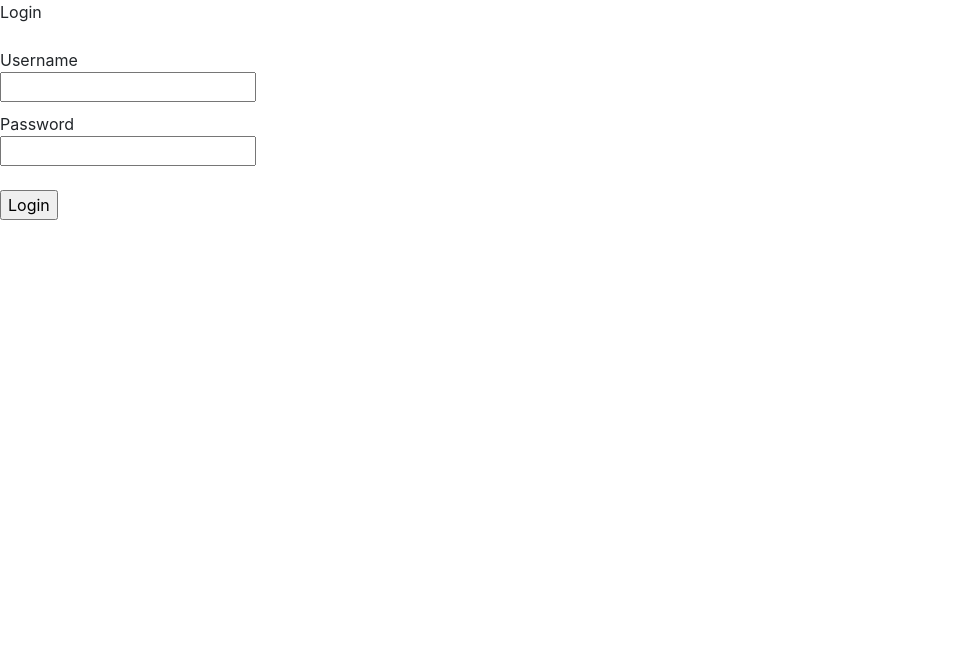
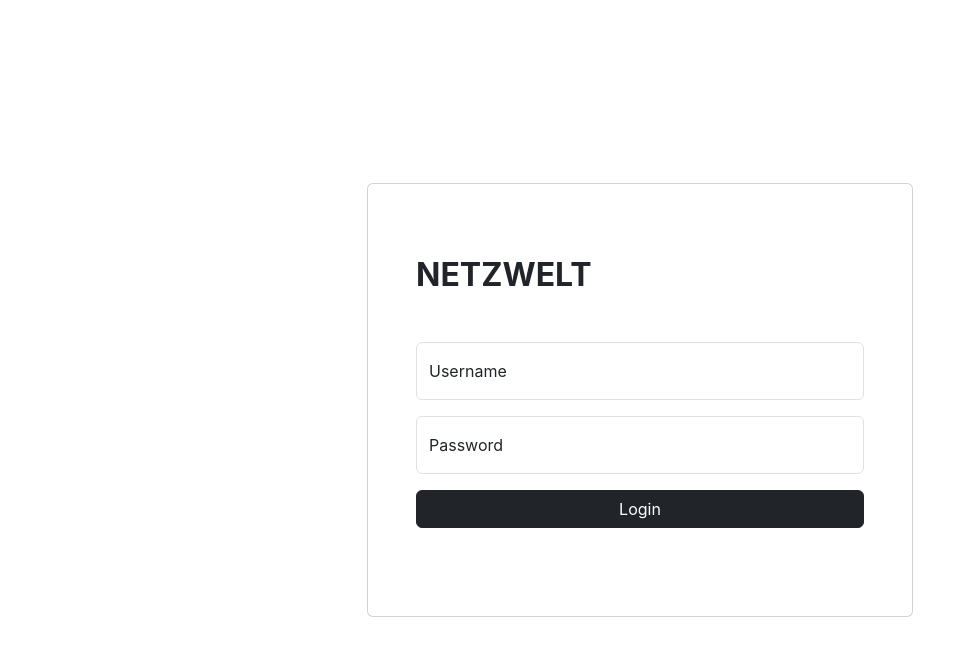
Before and after one commit to Hasmere/netzwelt-react, a React (Create React App) app in the folder netzwelt/: page /login in a window 1280 px wide. Shown: the top 656 px of the page, without its empty margins (0-976 px from the left). Built offline with nearby package versions, Linux system fonts and the light colour scheme; the HTML template or start-up script is replaced by a standard one.

Commit message:
Build UI/UX and axios for login page

```diff
--- a/netzwelt/src/components/login/index.js
+++ b/netzwelt/src/components/login/index.js
@@ -1,5 +1,7 @@
 import React, { useState } from 'react';
 import { useNavigate } from 'react-router-dom';
+import { setUserSession } from '../../utils/common';
+import axios from 'axios';
 
 const Login = props => {
   const history = useNavigate();
@@ -8,24 +10,66 @@ const Login = props => {
   const [error, setError] = useState(null);
   const [loading, setLoading] = useState(false);
 
-  // handle button click of login form
   const handleLogin = () => {
-    history('/dashboard');
-  }
+    setError(null);
+    setLoading(true);
+
+    const requestData = {
+      username: username.value,
+      password: password.value
+    };
+
+    axios.post(
+      'https://cors-anywhere.herokuapp.com/https://netzwelt-devtest.azurewebsites.net/Account/SignIn',
+      requestData,
+      {
+        headers: {
+          'Content-Type': 'application/json',
+          'Accept': 'text/plain'
+        }
+      }
+    ).then(response => {
+      setLoading(false);
+      setUserSession(response.data.displayName, response.data.roles, response.data.username);
+      history('/');
+    }).catch(error => {
+      setLoading(false);
+      console.log(error);
+      if (error.response && error.response.status === 404) {
+        setError(error.response.data.message);
+      } else {
+        setError("Something went wrong. Please try again later.");
+      }
+    });
+  };
 
   return (
-    <div>
-      Login<br /><br />
-      <div>
-        Username<br />
-        <input type="text" {...username} autoComplete="new-password" />
+    <div className="vh-100 d-flex justify-content-center align-items-center">
+      <div className="container">
+        <div className="row d-flex justify-content-center">
+          <div className="col-12 col-md-8 col-lg-6">
+            <div className="card bg-white">
+              <div className="card-body p-5">
+                <form className="mb-3 mt-md-4">
+                  <h2 className="fw-bold text-uppercase mb-4">Netzwelt</h2>
+                    {error && <><small style={{ color: 'red' }}>{error}</small><br /></>}<br />
+                    <div className="form-floating mb-3">
+                        <input type="text" {...username} className="form-control" id="floatingInput" placeholder="Username" autoComplete="on"/>
+                        <label htmlFor="floatingInput">Username</label>
+                    </div>
+                    <div className="form-floating mb-3">
+                        <input type="password" {...password} className="form-control" id="floatingPassword" placeholder="Password" autoComplete="on" />
+                        <label htmlFor="floatingPassword">Password</label>
+                    </div>
+                    <div className="d-grid">
+                        <input type="button" className="btn btn-dark" value={loading ? 'Loading...' : 'Login'} onClick={handleLogin} disabled={loading} /><br />
+                    </div>
+                </form>
+              </div>
+            </div>
+          </div>
+        </div>
       </div>
-      <div style={{ marginTop: 10 }}>
-        Password<br />
-        <input type="password" {...password} autoComplete="new-password" />
-      </div>
-      {error && <><small style={{ color: 'red' }}>{error}</small><br /></>}<br />
-      <input type="button" value={loading ? 'Loading...' : 'Login'} onClick={handleLogin} disabled={loading} /><br />
     </div>
   );
 }
```
